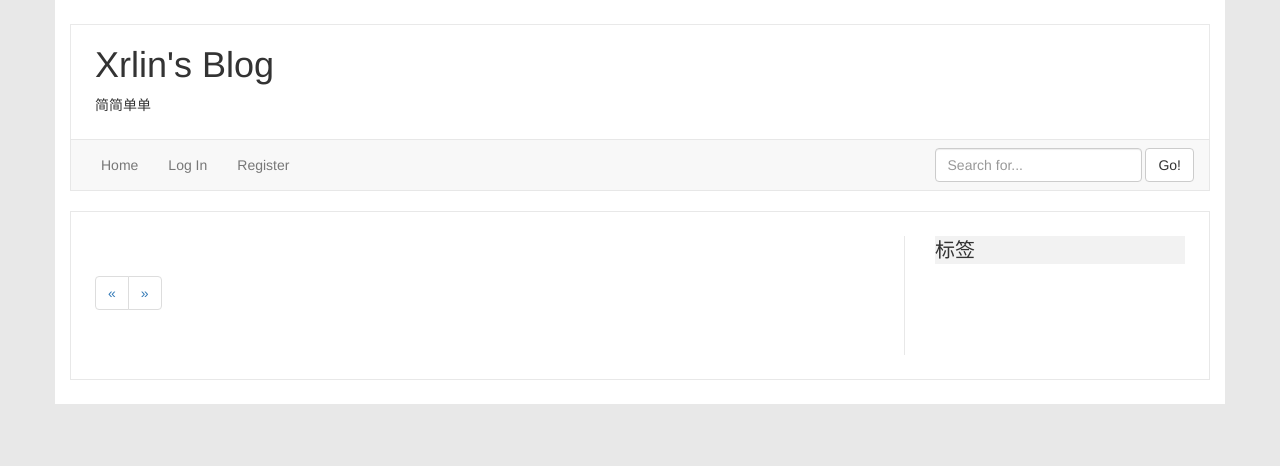
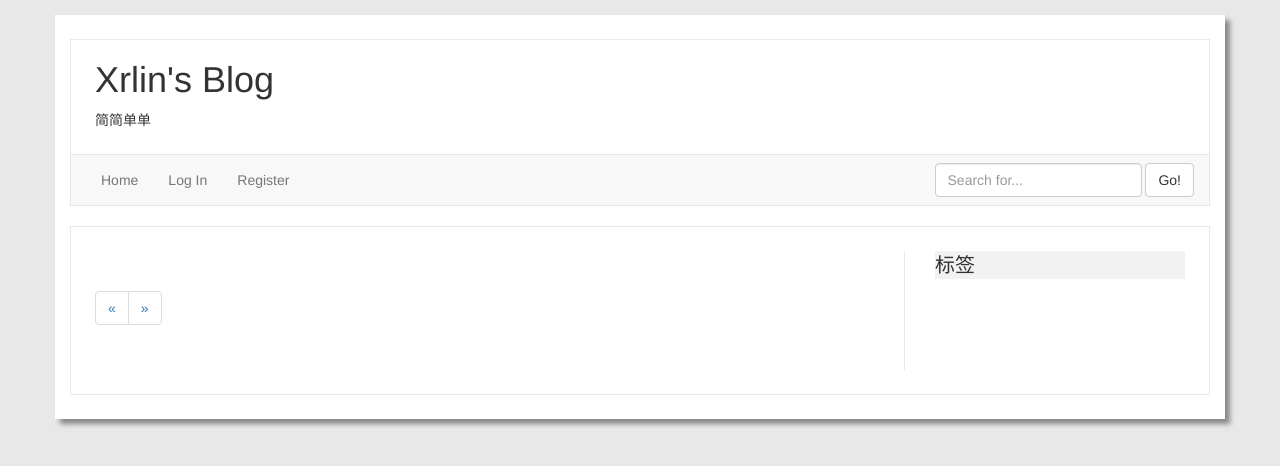
Before and after one commit to xrlin/SimpleFlaskBlog, a Flask app: page / in a window 1280 px wide. Shown: the top 466 px of the page. Run offline with Flask 2, Linux system fonts and the light colour scheme; data that the repository does not hold is empty; some libraries are stand-ins or nearby versions.

Commit message:
add box shadow

```diff
--- a/application/static/custom-css/custom.css
+++ b/application/static/custom-css/custom.css
@@ -4,6 +4,12 @@
 }
 body.custom-background {
     background-color: #e8e8e8;
+}
+
+.shadow-box {
+   margin-top:15px;
+   margin-bottom: 15px;
+   box-shadow: 5px 5px 5px #888888;
 }
 
 .custom-header {
--- a/application/templates/index.html
+++ b/application/templates/index.html
@@ -10,7 +10,7 @@
 {% import "bootstrap/wtf.html" as wtf %}
 {% block body %}
 <body class="custom-background">
-<div class="container container-page">
+<div class="container container-page shadow-box">
     {% block navbar %}
     <div>
         <div class="container">
--- a/requirements.txt
+++ b/requirements.txt
@@ -8,4 +8,5 @@ flask-login
 flask-pagedown
 flask-mail
 flsk-migrate
+flask-gravatar
 tornado
```
Also changed, not shown: application/__init__.py (+8 -0 lines), application/templates/_comments.html (+5 -41 lines).
